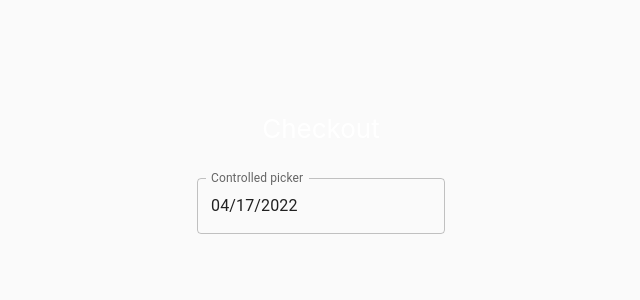
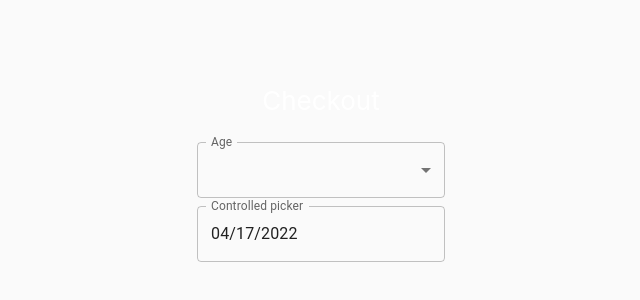
Before and after one commit to joesimop/farmers-frontend, a React (Create React App) app: page /checkout in a window 1280 px wide. Shown: the part 240-540 px from the top of the page, without its empty margins (319-959 px from the left). Built offline with nearby package versions, Linux system fonts and the light colour scheme.

Commit message:
Frontend update 2, adds pages and component

```diff
--- a/src/Components/DatePicker/DatePicker.tsx
+++ b/src/Components/DatePicker/DatePicker.tsx
@@ -6,15 +6,15 @@ import { AdapterDayjs } from '@mui/x-date-pickers/AdapterDayjs';
 import { DatePicker } from '@mui/x-date-pickers/DatePicker';
 
 const  DatePickerComponent = () => {
-  const [value, setValue] = React.useState<Dayjs | null>(dayjs('2022-04-17'));
+  const [Date, setDate] = React.useState<Dayjs | null>(dayjs('2022-04-17'));
 
   return (
     <LocalizationProvider dateAdapter={AdapterDayjs}>
       <DemoContainer components={['DatePicker', 'DatePicker']}>
         <DatePicker
           label="Controlled picker"
-          value={value}
-          onChange={(newValue) => setValue(newValue)}
+          value={Date}
+          onChange={(newValue) => setDate(newValue)}
         />
       </DemoContainer>
     </LocalizationProvider>
--- /dev/null
+++ b/src/Components/DropdownSelector/DropdownSelector.tsx
@@ -0,0 +1,55 @@
+import * as React from 'react';
+import Box from '@mui/material/Box';
+import InputLabel from '@mui/material/InputLabel';
+import MenuItem from '@mui/material/MenuItem';
+import FormControl from '@mui/material/FormControl';
+import { useState, useEffect } from 'react';
+import Select, { SelectChangeEvent } from '@mui/material/Select';
+
+export interface DropdownSelectorProps {
+    options: string[],
+    firstselected: string,
+    onSelect?: Function
+}
+
+const  DropdownSelector = (SelectorData:DropdownSelectorProps) => {
+    const [selectedOption, setSelectedOption] = useState<string>('');
+
+    const handleChange = (event: SelectChangeEvent) => {
+        setSelectedOption(event.target.value);
+        if(SelectorData.onSelect !== undefined)
+        {
+            SelectorData.onSelect();
+        }
+    };
+
+    useEffect(() => {
+        setSelectedOption(SelectorData.firstselected);
+    }   , []);
+
+
+    const options:string[] = SelectorData.options;
+
+    return (
+        <div>
+            <Box sx={{ minWidth: 130 }}>
+            <FormControl fullWidth>
+                <InputLabel id="demo-simple-select-label">Age</InputLabel>
+                <Select
+                labelId="demo-simple-select-label"
+                id="demo-simple-select"
+                value={selectedOption}
+                label="Age"
+                onChange={handleChange}
+                >
+                {options.map((element) => {
+                    return <MenuItem value={element}>{element}</MenuItem>
+                })}
+                </Select>
+            </FormControl>
+            </Box>
+        </div>
+    );
+};
+
+export default DropdownSelector;
--- a/src/Pages/Checkout/Checkout.tsx
+++ b/src/Pages/Checkout/Checkout.tsx
@@ -4,6 +4,7 @@ import { DemoContainer } from '@mui/x-date-pickers/internals/demo';
 import { LocalizationProvider } from '@mui/x-date-pickers/LocalizationProvider';
 import { AdapterDayjs } from '@mui/x-date-pickers/AdapterDayjs';
 import DatePickerComponent from "../../Components/DatePicker/DatePicker";
+import DropdownSelector from '../../Components/DropdownSelector/DropdownSelector';
 
 
 const Checkout = () => {
@@ -11,6 +12,11 @@ const Checkout = () => {
   return (
     <div>
     <p>Checkout</p>
+    <DropdownSelector
+      options={["one", "two", "three"]}
+      firstselected="on"
+      onSelect={() => {console.log("SELECTED THE GUY")}}/>
+
     <DatePickerComponent/>
     </div>
   );
--- a/src/Pages/Home/Home.tsx
+++ b/src/Pages/Home/Home.tsx
@@ -13,8 +13,7 @@ const Home = () => {
 
         let mFunctions: APIResponseHandlingFunctions =
         {
-            OnSuccess: () => {console.log()},
-            OnError: () =>{console.error("ErrorGuy")},
+
         };
         // GetCheckoutInitInfo(1, 1,  "", mFunctions);
 
```
